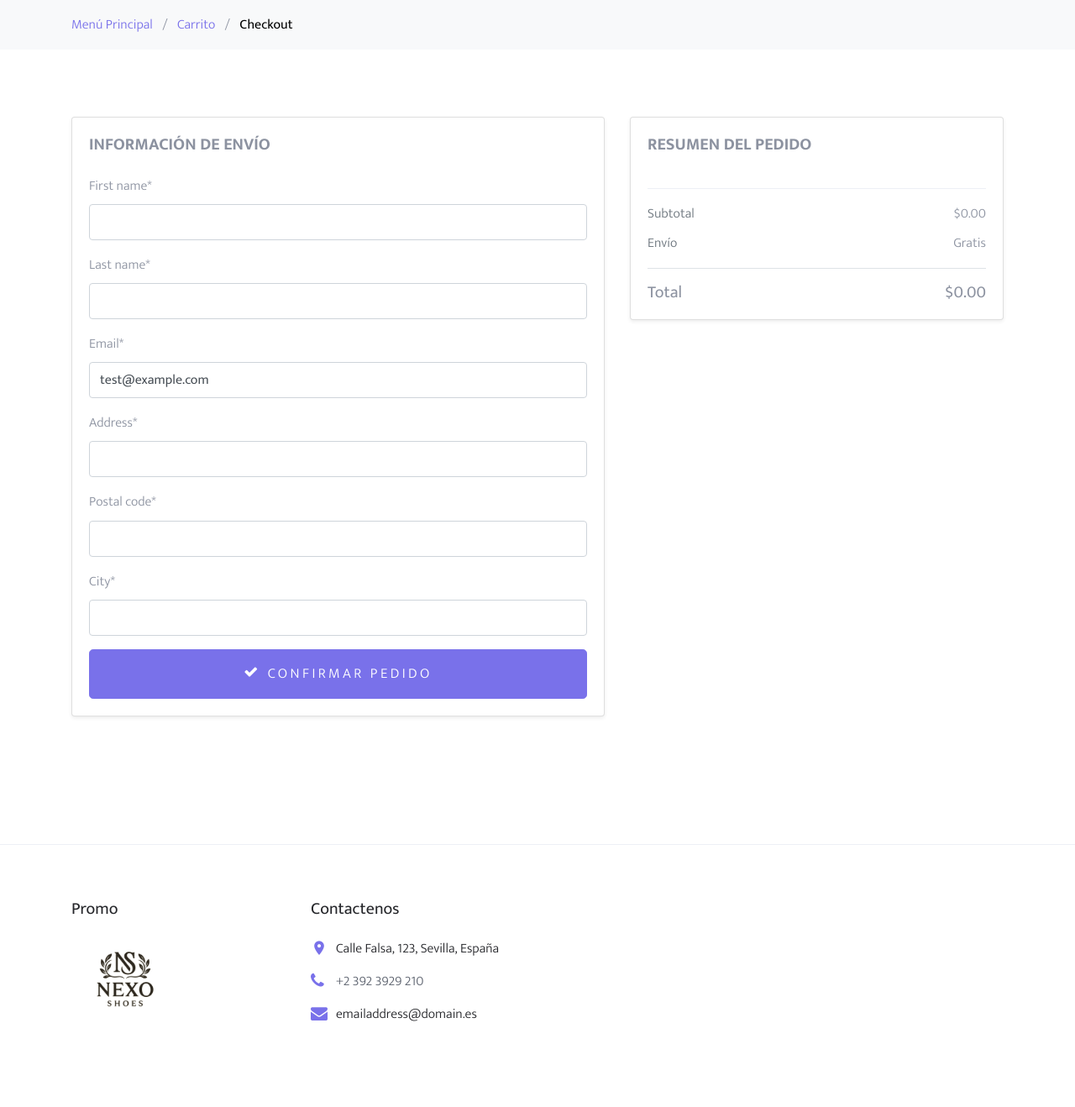
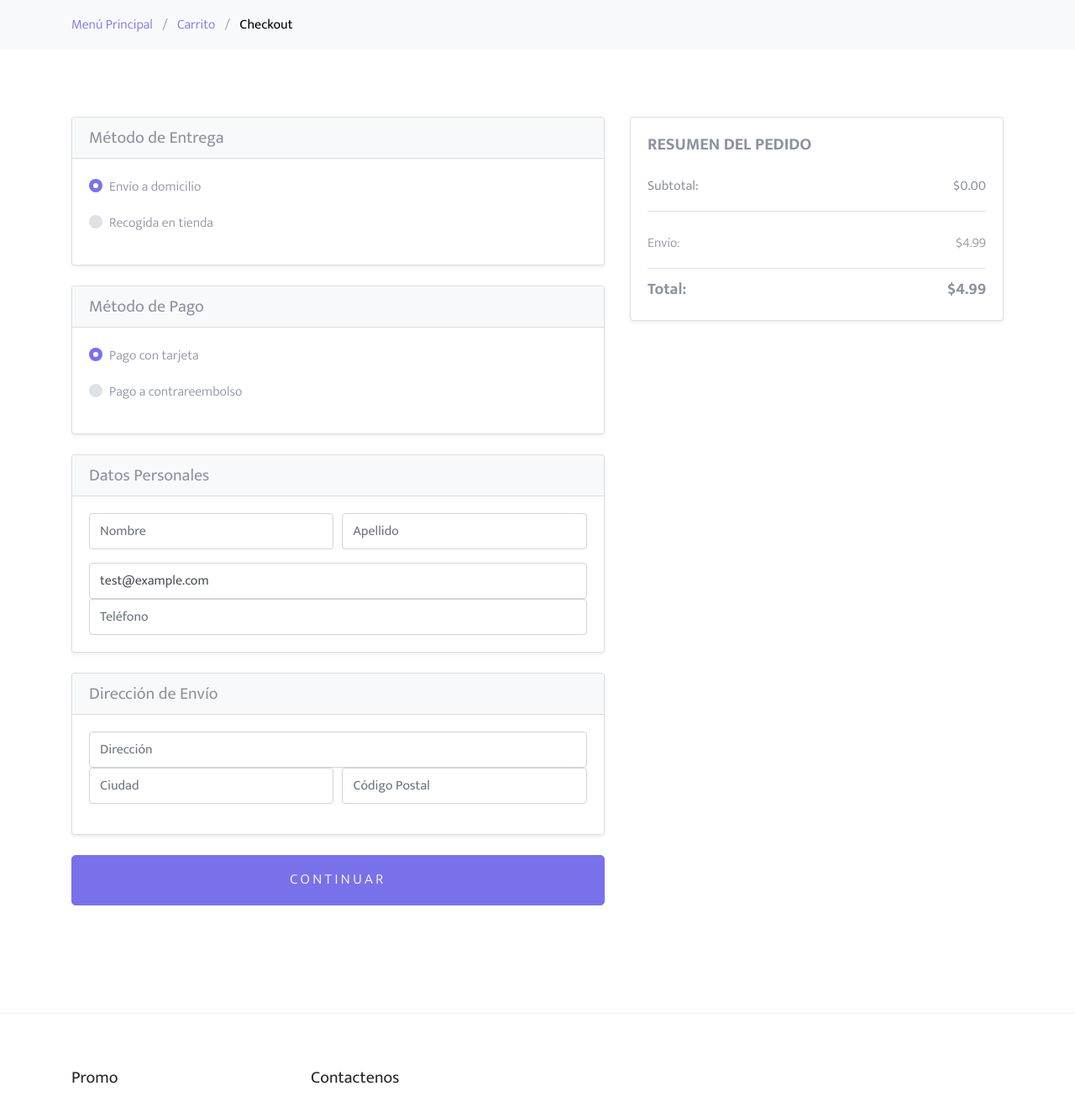
Before and after one commit to PGPI-2-14/grupo2.14-calzados-web, a Django app: page /order/create/ in a window 1280 px wide. Shown: the part 190-1508 px from the top of the page at 84% size. Before the commit the page ends 1406 px from the top, so only its background shows below. Run offline with Django 3.2, Linux system fonts and the light colour scheme; some libraries are stand-ins or nearby versions; some web fonts are replaced.

Commit message:
Shipping, payment and shipping ways

```diff
--- a/order/forms.py
+++ b/order/forms.py
@@ -1,11 +1,45 @@
 from django import forms
 from .models import Order
+from .shipping import method_choices
 
 class OrderCreateForm(forms.ModelForm):
-
     class Meta:
         model = Order
-        fields = ['first_name', 'last_name', 'email', 'address', 'postal_code', 'city']
+        fields = [
+            'first_name', 'last_name', 'email', 'address',
+            'postal_code', 'city', 'phone',
+            'shipping_method', 'payment_method'
+        ]
+        widgets = {
+            'first_name': forms.TextInput(attrs={'class': 'form-control', 'placeholder': 'Nombre'}),
+            'last_name': forms.TextInput(attrs={'class': 'form-control', 'placeholder': 'Apellido'}),
+            'email': forms.EmailInput(attrs={'class': 'form-control', 'placeholder': 'Email'}),
+            'address': forms.TextInput(attrs={'class': 'form-control', 'placeholder': 'Dirección'}),
+            'postal_code': forms.TextInput(attrs={'class': 'form-control', 'placeholder': 'Código Postal'}),
+            'city': forms.TextInput(attrs={'class': 'form-control', 'placeholder': 'Ciudad'}),
+            'phone': forms.TextInput(attrs={'class': 'form-control', 'placeholder': 'Teléfono'}),
+            'shipping_method': forms.RadioSelect(),
+            'payment_method': forms.RadioSelect(),
+        }
 
     def __init__(self, *args, **kwargs):
         super().__init__(*args, **kwargs)
+        self.fields['address'].required = False
+        self.fields['postal_code'].required = False
+        self.fields['city'].required = False
+
+    def clean(self):
+        cleaned_data = super().clean()
+        shipping_method = cleaned_data.get('shipping_method')
+        address = cleaned_data.get('address')
+        city = cleaned_data.get('city')
+        postal_code = cleaned_data.get('postal_code')
+
+        # If delivery method, require address fields
+        if shipping_method == 'home':
+            if not address or not city or not postal_code:
+                raise forms.ValidationError(
+                    'La dirección, ciudad y código postal son requeridos para envío a domicilio.'
+                )
+
+        return cleaned_data
--- a/order/templates/order/create.html
+++ b/order/templates/order/create.html
@@ -22,61 +22,138 @@ Checkout
     <div class="container">
         <div class="row mb-5">
             <div class="col-lg-7">
+                <form method="post" class="needs-validation">
+                    {% csrf_token %}
+
+                    {% if form.non_field_errors %}
+                    <div class="alert alert-danger">
+                        {{ form.non_field_errors }}
+                    </div>
+                    {% endif %}
+
                     <div class="card shadow-sm mb-4">
+                        <div class="card-header bg-light">
+                            <h5 class="mb-0">Método de Entrega</h5>
+                        </div>
                         <div class="card-body">
-                        <h3 class="h5 text-uppercase mb-4 font-weight-bold">Información de envío</h3>
-                        <form action="." method="post">
-                            {% csrf_token %}
-                            {{ form|crispy }}
-                            <button type="submit" class="btn btn-primary btn-lg btn-block py-3 mt-3">
-                                <span class="icon-check mr-2"></span>Confirmar pedido
+                            {% for value, label in form.shipping_method.field.choices %}
+                                <div class="custom-control custom-radio mb-3">
+                                    <input type="radio" class="custom-control-input" id="shipping_{{ value }}" name="shipping_method" value="{{ value }}" {% if form.shipping_method.value == value %}checked{% endif %} required>
+                                    <label class="custom-control-label" for="shipping_{{ value }}">
+                                        {{ label }}
+                                    </label>
+                                </div>
+                            {% endfor %}
+                        </div>
+                    </div>
+
+                    <div class="card shadow-sm mb-4">
+                        <div class="card-header bg-light">
+                            <h5 class="mb-0">Método de Pago</h5>
+                        </div>
+                        <div class="card-body">
+                            {% for value, label in form.payment_method.field.choices %}
+                                <div class="custom-control custom-radio mb-3">
+                                    <input type="radio" class="custom-control-input" id="payment_{{ value }}" name="payment_method" value="{{ value }}" {% if form.payment_method.value == value %}checked{% endif %} required>
+                                    <label class="custom-control-label" for="payment_{{ value }}">
+                                        {{ label }}
+                                    </label>
+                                </div>
+                            {% endfor %}
+                        </div>
+                    </div>
+
+                    <div class="card shadow-sm mb-4">
+                        <div class="card-header bg-light">
+                            <h5 class="mb-0">Datos Personales</h5>
+                        </div>
+                        <div class="card-body">
+                            <div class="form-row">
+                                <div class="form-group col-md-6">
+                                    {{ form.first_name }}
+                                    {% if form.first_name.errors %}<small class="text-danger">{{ form.first_name.errors }}</small>{% endif %}
+                                </div>
+                                <div class="form-group col-md-6">
+                                    {{ form.last_name }}
+                                    {% if form.last_name.errors %}<small class="text-danger">{{ form.last_name.errors }}</small>{% endif %}
+                                </div>
+                            </div>
+                            {{ form.email }}
+                            {% if form.email.errors %}<small class="text-danger">{{ form.email.errors }}</small>{% endif %}
+                            {{ form.phone }}
+                            {% if form.phone.errors %}<small class="text-danger">{{ form.phone.errors }}</small>{% endif %}
+                        </div>
+                    </div>
+
+                    <div class="card shadow-sm mb-4" id="address-section" style="display:none;">
+                        <div class="card-header bg-light">
+                            <h5 class="mb-0">Dirección de Envío</h5>
+                        </div>
+                        <div class="card-body">
+                            {{ form.address }}
+                            {% if form.address.errors %}<small class="text-danger">{{ form.address.errors }}</small>{% endif %}
+                            <div class="form-row">
+                                <div class="form-group col-md-6">
+                                    {{ form.city }}
+                                    {% if form.city.errors %}<small class="text-danger">{{ form.city.errors }}</small>{% endif %}
+                                </div>
+                                <div class="form-group col-md-6">
+                                    {{ form.postal_code }}
+                                    {% if form.postal_code.errors %}<small class="text-danger">{{ form.postal_code.errors }}</small>{% endif %}
+                                </div>
+                            </div>
+                        </div>
+                    </div>
+
+                    <button type="submit" class="btn btn-primary btn-lg btn-block py-3">
+                        Continuar
                     </button>
                 </form>
-                    </div>
-                </div>
+
+                <script>
+                    function toggleAddressSection() {
+                        const shippingMethod = document.querySelector('input[name="shipping_method"]:checked').value;
+                        const addressSection = document.getElementById('address-section');
+                        if (shippingMethod === 'home') {
+                            addressSection.style.display = 'block';
+                        } else {
+                            addressSection.style.display = 'none';
+                        }
+                    }
+
+                    document.querySelectorAll('input[name="shipping_method"]').forEach(radio => {
+                        radio.addEventListener('change', toggleAddressSection);
+                    });
+
+                    // Initialize on page load
+                    toggleAddressSection();
+                </script>
             </div>
 
             <div class="col-lg-5">
                 <div class="card shadow-sm">
                     <div class="card-body">
-                        <h3 class="h5 text-uppercase mb-4 font-weight-bold">Resumen del pedido</h3>
-                        <div style="max-height: 350px; overflow-y: auto;" class="mb-3">
-                            <table class="table table-sm mb-0">
-                                <tbody>
+                        <h3 class="h5 text-uppercase mb-4 font-weight-bold">Resumen del Pedido</h3>
                         {% for item in cart %}
-                                    <tr>
-                                        <td class="align-middle" style="width: 60px;">
-                                            <img src="{{ item.product.image.url }}" alt="{{ item.product.name }}" class="img-fluid rounded" style="width: 50px; height: 50px; object-fit: cover;">
-                                        </td>
-                                        <td class="align-middle">
-                                            <div class="small">{{ item.product.name }}</div>
-                                            <span class="badge badge-secondary">{{ item.quantity }}x</span>
-                                        </td>
-                                        <td class="align-middle text-right">
-                                            {% if item.product.offer %}
-                                                <span class="text-muted"><small><strike>${{ item.price }}</strike></small></span><br>
-                                                ${{ item.product.offer.get_offer_price|floatformat:"2" }}
-                                            {% else %}
-                                                ${{ item.price }}
-                                            {% endif %}
-                                        </td>
-                                    </tr>
+                        <div class="d-flex justify-content-between mb-2 pb-2 border-bottom">
+                            <span>{{ item.product.name|default:"Producto eliminado" }} x {{ item.quantity }}</span>
+                            <span>${{ item.total_price|floatformat:"2" }}</span>
+                        </div>
                         {% endfor %}
-                                </tbody>
-                            </table>
+
+                        <div class="d-flex justify-content-between mb-4 pb-3 border-bottom">
+                            <strong>Subtotal:</strong>
+                            <strong id="subtotal">${{ cart.get_total_price|floatformat:"2" }}</strong>
                         </div>
-                        <div class="border-top pt-3">
-                            <div class="d-flex justify-content-between mb-2">
-                                <span class="text-muted">Subtotal</span>
-                                <span>${{ cart.get_total_price|floatformat:"2" }}</span>
+
+                        <div class="d-flex justify-content-between mb-2 pb-3 border-bottom">
+                            <span>Envío:</span>
+                            <span id="shipping-cost">$0.00</span>
                         </div>
-                            <div class="d-flex justify-content-between mb-3 pb-3 border-bottom">
-                                <span class="text-muted">Envío</span>
-                                <span>Gratis</span>
-                            </div>
-                            <div class="d-flex justify-content-between">
-                                <strong class="h5 mb-0">Total</strong>
-                                <strong class="h5 mb-0">${{ cart.get_total_price|floatformat:"2" }}</strong>
+
+                        <div class="d-flex justify-content-between font-weight-bold" style="font-size: 1.2em;">
+                            <span>Total:</span>
+                            <span id="total-cost">${{ cart.get_total_price|floatformat:"2" }}</span>
                         </div>
                     </div>
                 </div>
@@ -84,5 +161,34 @@ Checkout
         </div>
     </div>
 </div>
-</div>
+
+<script>
+    const shippingConfig = {
+        'home': 4.99,
+        'store': 0.0
+    };
+    const FREE_SHIPPING_THRESHOLD = 50.0;
+    const subtotal = parseFloat(document.getElementById('subtotal').textContent.replace('$', ''));
+
+    function updateShippingCost() {
+        const shippingMethod = document.querySelector('input[name="shipping_method"]:checked').value;
+        let shippingCost = 0;
+
+        if (shippingMethod === 'home') {
+            shippingCost = subtotal >= FREE_SHIPPING_THRESHOLD ? 0 : 4.99;
+        } else if (shippingMethod === 'store') {
+            shippingCost = 0;
+        }
+
+        const total = subtotal + shippingCost;
+        document.getElementById('shipping-cost').textContent = '$' + shippingCost.toFixed(2);
+        document.getElementById('total-cost').textContent = '$' + total.toFixed(2);
+    }
+
+    document.querySelectorAll('input[name="shipping_method"]').forEach(radio => {
+        radio.addEventListener('change', updateShippingCost);
+    });
+
+    updateShippingCost();
+</script>
 {% endblock %}
--- a/order/templates/order/payment.html
+++ b/order/templates/order/payment.html
@@ -50,10 +50,6 @@ Pago
                                 <span class="icon-lock mr-2"></span>Pagar ${{ order.get_total_cost|floatformat:"2" }}
                             </button>
                         </form>
-
-                        <div class="text-center mt-3">
-                            <small class="text-muted">Modo sandbox - Usa las credenciales de prueba de Braintree</small>
-                        </div>
                     </div>
                 </div>
             </div>
--- a/order/views.py
+++ b/order/views.py
@@ -1,8 +1,11 @@
-from django.shortcuts import render, get_object_or_404, redirect
+from django.shortcuts import render, redirect, get_object_or_404
 from django.conf import settings
 from cart.cart import Cart
 from .models import Order, OrderItem
 from .forms import OrderCreateForm
+from .shipping import compute_shipping, method_name
+from decimal import Decimal
+import uuid
 from .shipping import compute_shipping
 import braintree
 from config.braintreeSettings import BRAINTREE_CONF
@@ -21,9 +24,6 @@ def order_create(request):
         form = OrderCreateForm(request.POST)
         if form.is_valid():
             cd = form.cleaned_data
-            subtotal = float(cart.get_total_price())
-            shipping_cost = compute_shipping(subtotal, 'home')
-            total = subtotal + shipping_cost
 
             # No forzar id: el FakeManager asigna un id único evitando duplicados
             next_generated_id = getattr(Order.objects, '_next_id', 1)
@@ -36,18 +36,47 @@ def order_create(request):
                 city=cd['city'],
                 order_number=_generate_order_number(next_generated_id),
                 status='pending',
-                subtotal=str(subtotal),
-                shipping_cost=str(shipping_cost),
+                subtotal=str('0'),
+                shipping_cost=str('0'),
                 shipping_method='home',
                 taxes='0',
                 discount='0',
-                total=str(total),
+                total=str('0'),
                 paid=False,
             )
+            # Calculate totals
+            subtotal = Decimal('0.00')
             for item in cart:
-                OrderItem.objects.create(order=order, product=item['product'], price=item['price'], quantity=item['quantity'])
+                subtotal += Decimal(str(item['price'])) * item['quantity']
+
+            shipping_cost = Decimal(str(compute_shipping(float(subtotal), order.shipping_method)))
+
+            order.subtotal = subtotal
+            order.shipping_cost = shipping_cost
+            order.total = subtotal + shipping_cost
+            order = form.save(commit=False)
+
+            # Create order items
+            for item in cart:
+                product = item['product']
+                if product:
+                    OrderItem.objects.create(
+                        order=order,
+                        product=product,
+                        price=item['price'],
+                        quantity=item['quantity'],
+                        size=item.get('size')
+                    )
+
             cart.clear()
-            # Redirect to payment page
+
+            # If no payment required, go directly to confirmation
+            if not order.is_payment_required():
+                order.paid = True
+                order.save()
+                return redirect('order:order_created', order.id)
+
+            # Otherwise go to payment
             return redirect('order:payment_process', order.id)
     else:
         form = OrderCreateForm()
```
Also changed, not shown: order/models.py (+28 -3 lines), order/templates/order/created.html (+82 -63 lines). Lines whose indentation alone changed are shown as unchanged.
